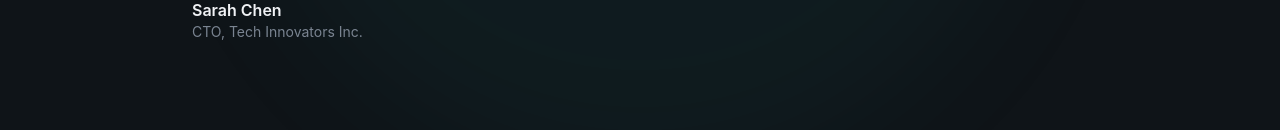
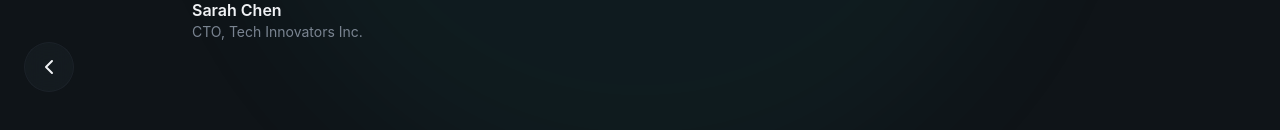
Before and after one commit to Ridzzz0Alam/dev_personal_project, a React (Vite) app: page / in a window 1280 px wide. Shown: the part 7928-8058 px from the top of the page. Built offline with nearby package versions, Linux system fonts and the light colour scheme.

Commit message:
added chevron left feature

```diff
--- a/src/sections/Testimonials.jsx
+++ b/src/sections/Testimonials.jsx
@@ -1,4 +1,4 @@
-import { Quote } from "lucide-react";
+import { ChevronLeft, Quote } from "lucide-react";
 import { useState } from "react";
 
 
@@ -114,6 +114,16 @@ export const Testimonials = () =>{
                         </div>
                     </div>
                 </div>
+
+                {/* Testimonials Navigation */}
+                <div>
+                    <button
+                        className="p-3 rounded-full glass hover:bg-primary/10 hover:text-primary transition-all"
+                        onClick={previous}
+                    >
+                        <ChevronLeft />
+                    </button>
+                </div>
             </div>
         </section>
 
```
